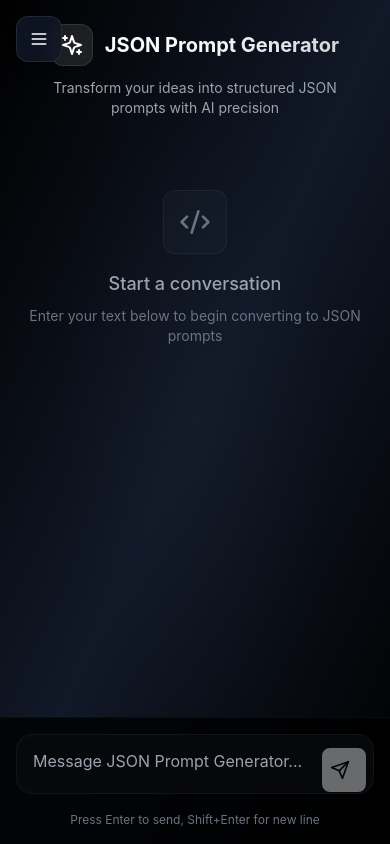
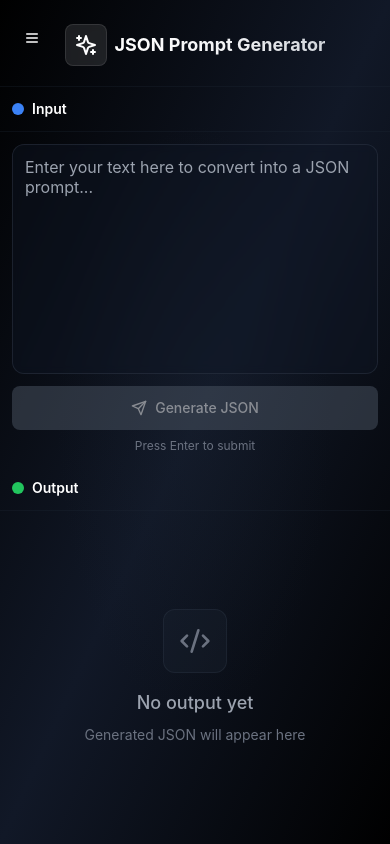
Before and after one commit to MSG-Mutual-Support-to-Grow/JSON-Prompt-Generator, a React (Vite) app in the folder frontend/: page / in a window 390 px wide. Built offline with nearby package versions, Linux system fonts and the light colour scheme.

Commit message:
Final update

```diff
--- a/frontend/src/components/Sidebar.tsx
+++ b/frontend/src/components/Sidebar.tsx
@@ -23,9 +23,9 @@ const Sidebar: React.FC<SidebarProps> = ({
       {/* Sidebar toggle button */}
       <button
         onClick={onToggle}
-        className="fixed top-4 left-4 z-50 p-3 bg-gray-900/80 backdrop-blur-sm rounded-xl shadow-lg hover:bg-gray-800/80 transition-all duration-200 border border-gray-700/50 lg:hidden"
+        className="fixed top-4 left-4 z-50 p-2 hover:bg-gray-800/20 transition-all duration-200 lg:hidden"
       >
-        <Menu className="w-5 h-5 text-white" />
+        <Menu className="w-4 h-4 text-white" />
       </button>
 
       {/* Sidebar */}
--- a/frontend/src/components/TextToJsonConverter.tsx
+++ b/frontend/src/components/TextToJsonConverter.tsx
@@ -114,7 +114,7 @@ const TextToJsonConverter: React.FC<TextToJsonConverterProps> = ({ onAddToHistor
   };
 
   const handleKeyPress = (e: React.KeyboardEvent<HTMLTextAreaElement>) => {
-    if (e.key === 'Enter' && !e.shiftKey) {
+    if (e.key === 'Enter' && (e.ctrlKey || isMobile)) {
       e.preventDefault();
       if (inputText.trim() && !isProcessing) {
         handleSubmit(e as any);
@@ -176,153 +176,149 @@ const TextToJsonConverter: React.FC<TextToJsonConverterProps> = ({ onAddToHistor
       </div>
 
       <div className="relative z-10 flex flex-col h-full">
-        {/* Header - Only show when conversation is empty */}
-        {conversation.length === 0 && (
-          <div className="flex-shrink-0 text-center p-6 md:p-8">
-            <div className="flex items-center justify-center gap-3 mb-3 flex-wrap">
-              <div className="p-2 md:p-3 bg-white/10 rounded-xl backdrop-blur-sm border border-white/10">
-                <Sparkles className="w-6 h-6 md:w-8 md:h-8 text-white" />
+        {/* Header */}
+        <div className="flex-shrink-0 text-center p-4 md:p-6 border-b border-gray-800/30">
+          <div className="flex items-center justify-center gap-2 md:gap-2 mb-1 md:mb-2 flex-wrap mt-2 md:mt-0">
+            <div className="p-2 md:p-2 bg-white/10 rounded-lg md:rounded-xl backdrop-blur-sm border border-white/10">
+              <Sparkles className="w-6 h-6 md:w-6 md:h-6 text-white" />
             </div>
-              <h1 className="text-xl md:text-2xl lg:text-3xl font-bold bg-gradient-to-r from-white via-gray-100 to-gray-300 bg-clip-text text-transparent leading-tight">
+            <h1 className="text-lg md:text-2xl font-bold bg-gradient-to-r from-white via-gray-100 to-gray-300 bg-clip-text text-transparent leading-tight">
               JSON Prompt Generator
             </h1>
           </div>
-            <p className="text-gray-400 text-sm md:text-base max-w-lg mx-auto px-4">
+          <p className="text-gray-400 text-sm max-w-lg mx-auto px-2 text-center leading-relaxed hidden md:block">
             Transform your ideas into structured JSON prompts with AI precision
           </p>
         </div>
-        )}
 
-        {/* Conversation Area */}
-        <div className="flex-1 min-h-0 overflow-y-auto">
-          <div className="max-w-4xl mx-auto px-4 md:px-6 lg:px-8">
-            {conversation.length > 0 && (
-              <div className="space-y-4 md:space-y-6 py-6">
-                {conversation.map((item) => (
-                  <div key={item.id} className={`flex ${item.type === 'input' ? 'justify-end' : 'justify-start'}`}>
-                    <div className={`${item.type === 'input' ? 'max-w-[85%] md:max-w-[70%]' : 'w-full max-w-[95%]'}`}>
-                      {item.type === 'input' ? (
-                        <div className="bg-white text-black rounded-2xl px-4 py-3 md:px-6 md:py-4 shadow-lg ml-auto">
-                          <p className="text-sm md:text-base whitespace-pre-wrap">{item.content}</p>
-                        </div>
-                      ) : (
-                        <div className="bg-gray-900/40 backdrop-blur-sm rounded-2xl border border-gray-800/40 overflow-hidden shadow-xl">
-                          <div className="p-3 md:p-4 border-b border-gray-800/40 flex items-center justify-between">
+        {/* Main Content - Split Layout */}
+        <div className="flex-1 min-h-0 flex flex-col md:flex-row">
+          {/* Left Panel - Input */}
+          <div className="flex-1 min-h-0 flex flex-col md:border-r border-gray-800/30">
+            <div className="flex-shrink-0 p-3 md:p-4 border-b border-gray-800/30">
               <div className="flex items-center gap-2">
-                              <Code2 className="w-4 h-4 text-green-400" />
-                              <span className="text-sm font-medium text-white">Generated JSON</span>
-                            </div>
-                            <button
-                              onClick={() => copyToClipboard(item.content, item.id)}
-                              className={`flex items-center gap-2 px-3 py-1.5 rounded-lg text-xs font-medium transition-all duration-200 ${
-                                copied === item.id
-                                  ? 'bg-green-500 text-white shadow-lg scale-105'
-                                  : 'bg-white/10 text-gray-300 hover:bg-white/20 backdrop-blur-sm border border-white/10'
-                              }`}
-                            >
-                              {copied === item.id ? (
-                                <>
-                                  <CheckCircle className="w-3 h-3" />
-                                  <span>Copied!</span>
-                                </>
-                              ) : (
-                                <>
-                                  <Copy className="w-3 h-3" />
-                                  <span>Copy</span>
-                                </>
-                              )}
-                            </button>
-                          </div>
-                          <div className="p-4 md:p-6">
-                            <pre className="text-xs md:text-sm text-gray-100 font-mono leading-relaxed overflow-x-auto whitespace-pre-wrap">
-                              <code>{item.content}</code>
-                            </pre>
+                <div className="w-3 h-3 bg-blue-500 rounded-full"></div>
+                <h2 className="text-sm font-semibold text-white">Input</h2>
               </div>
             </div>
-                      )}
-                    </div>
-                  </div>
-                ))}
-
-                {isProcessing && (
-                  <div className="flex justify-start">
-                    <div className="bg-gray-900/40 backdrop-blur-sm rounded-2xl border border-gray-800/40 p-4 md:p-6 flex items-center gap-3">
-                      <Loader2 className="w-5 h-5 animate-spin text-white" />
-                      <span className="text-gray-300">Generating JSON prompt...</span>
-                    </div>
-                  </div>
-                )}
-
-                {/* Invisible div to scroll to */}
-                <div ref={conversationEndRef} />
-              </div>
-            )}
-
-            {/* Empty state for conversation */}
-            {conversation.length === 0 && (
-              <div className="text-center py-12 md:py-16">
-                <div className="w-16 h-16 bg-gray-800/30 rounded-xl mx-auto mb-4 flex items-center justify-center border border-gray-700/30">
-                  <Code2 className="w-8 h-8 text-gray-500" />
-                </div>
-                <p className="text-gray-400 text-lg mb-2 font-medium">Start a conversation</p>
-                <p className="text-gray-500 text-sm">Enter your text below to begin converting to JSON prompts</p>
-              </div>
-            )}
-          </div>
-        </div>
-
-        {/* Input Area - Fixed at bottom */}
-        <div className="flex-shrink-0 border-t border-gray-800/30 bg-black/80 backdrop-blur-xl">
-          <div className="max-w-4xl mx-auto p-4 md:p-6">
-            <form onSubmit={handleSubmit} className="space-y-3">
-              <div className="relative">
+            <div className="flex-1 min-h-0 p-3 md:p-4">
+              <form onSubmit={handleSubmit} className="h-full flex flex-col">
+                <div className="flex-1 min-h-0 mb-3 md:mb-4">
                   <textarea
                     id="input-text"
                     value={inputText}
                     onChange={(e) => setInputText(e.target.value)}
                     onKeyPress={handleKeyPress}
-                  placeholder="Message JSON Prompt Generator..."
-                  className={`w-full px-4 py-4 pr-14 bg-gray-800/20 backdrop-blur-sm border border-gray-700/20 rounded-2xl text-white placeholder-gray-400 focus:ring-2 focus:ring-white/10 focus:border-gray-600/30 resize-none transition-all duration-200 text-sm md:text-base ${
-                    isMobile ? 'min-h-[60px] max-h-[120px]' : 'min-h-[56px] max-h-[150px]'
-                  }`}
+                    placeholder="Enter your text here to convert into a JSON prompt..."
+                    className="w-full h-full bg-gray-900/40 backdrop-blur-sm border border-gray-700/40 rounded-xl text-white placeholder-gray-400 focus:ring-2 focus:ring-blue-500/30 focus:border-blue-500/30 resize-none transition-all duration-200 text-sm md:text-base p-3 md:p-4"
                     required
-                  rows={1}
-                  style={{ height: 'auto' }}
-                  onInput={(e) => {
-                    const target = e.target as HTMLTextAreaElement;
-                    target.style.height = 'auto';
-                    target.style.height = Math.min(target.scrollHeight, isMobile ? 120 : 150) + 'px';
-                  }}
                   />
+                </div>
+                <div className="flex-shrink-0 space-y-2 md:space-y-3">
                   <button
                     type="submit"
                     disabled={!inputText.trim() || isProcessing}
-                  className="absolute bottom-2 right-2 p-2 bg-white text-black rounded-lg hover:bg-gray-100 focus:ring-2 focus:ring-white/20 disabled:opacity-40 disabled:cursor-not-allowed transition-all duration-200 shadow-lg disabled:hover:bg-white"
+                    className="w-full py-2.5 md:py-3 bg-blue-600 hover:bg-blue-700 disabled:bg-gray-600 disabled:opacity-50 disabled:cursor-not-allowed text-white rounded-lg font-medium transition-all duration-200 flex items-center justify-center gap-2 text-sm md:text-base"
                   >
                     {isProcessing ? (
-                    <Loader2 className="w-5 h-5 animate-spin" />
+                      <>
+                        <Loader2 className="w-4 h-4 md:w-5 md:h-5 animate-spin" />
+                        <span>Generating...</span>
+                      </>
                     ) : (
-                    <Send className="w-5 h-5" />
+                      <>
+                        <Send className="w-4 h-4 md:w-5 md:h-5" />
+                        <span>Generate JSON</span>
+                      </>
                     )}
                   </button>
+                  <div className="text-center">
+                    <p className="text-xs text-gray-500">
+                      {isMobile ? 'Press Enter to submit' : 'Press Ctrl+Enter to submit'}
+                    </p>
+                  </div>
+                </div>
+              </form>
+            </div>
           </div>
 
-              {conversation.length > 0 && (
-                <div className="flex justify-center pt-2">
+          {/* Right Panel - Output */}
+          <div className="flex-1 min-h-0 flex flex-col">
+            <div className="flex-shrink-0 p-3 md:p-4 border-b border-gray-800/30">
+              <div className="flex items-center justify-between">
+                <div className="flex items-center gap-2">
+                  <div className="w-3 h-3 bg-green-500 rounded-full"></div>
+                  <h2 className="text-sm font-semibold text-white">Output</h2>
+                </div>
+                {conversation.length > 0 && conversation[conversation.length - 1]?.type === 'output' && (
+                  <div className="flex items-center gap-1 md:gap-2">
                     <button
-                    type="button"
+                      onClick={() => copyToClipboard(conversation[conversation.length - 1].content, 'latest')}
+                      className={`flex items-center gap-1 md:gap-2 px-2 md:px-3 py-1.5 rounded-lg text-xs font-medium transition-all duration-200 ${
+                        copied === 'latest'
+                          ? 'bg-green-500 text-white'
+                          : 'bg-white/10 text-gray-300 hover:bg-white/20 backdrop-blur-sm border border-white/10'
+                      }`}
+                    >
+                      {copied === 'latest' ? (
+                        <>
+                          <CheckCircle className="w-3 h-3" />
+                          <span className="hidden sm:inline">Copied!</span>
+                        </>
+                      ) : (
+                        <>
+                          <Copy className="w-3 h-3" />
+                          <span className="hidden sm:inline">Copy</span>
+                        </>
+                      )}
+                    </button>
+                    <button
                       onClick={clearConversation}
-                    className="px-4 py-2 text-gray-400 bg-gray-800/20 backdrop-blur-sm rounded-lg hover:bg-gray-700/20 transition-all duration-200 border border-gray-700/20 text-sm"
+                      className="px-2 md:px-3 py-1.5 text-gray-400 bg-gray-800/20 backdrop-blur-sm rounded-lg hover:bg-gray-700/20 transition-all duration-200 border border-gray-700/20 text-xs"
                     >
-                    Clear conversation
+                      <span className="hidden sm:inline">Clear</span>
+                      <X className="w-3 h-3 sm:hidden" />
                     </button>
                   </div>
                 )}
-
+              </div>
+            </div>
+            <div className="flex-1 min-h-0 p-3 md:p-4">
+              {conversation.length === 0 ? (
+                <div className="h-full flex items-center justify-center">
                   <div className="text-center">
-                <p className="text-xs text-gray-500">Press Enter to send, Shift+Enter for new line</p>
+                    <div className="w-16 h-16 bg-gray-800/30 rounded-xl mx-auto mb-4 flex items-center justify-center border border-gray-700/30">
+                      <Code2 className="w-8 h-8 text-gray-500" />
                     </div>
-            </form>
+                    <p className="text-gray-400 text-lg mb-2 font-medium">No output yet</p>
+                    <p className="text-gray-500 text-sm">Generated JSON will appear here</p>
+                  </div>
+                </div>
+              ) : (
+                <div className="h-full overflow-y-auto">
+                  <div className="bg-gray-900/40 backdrop-blur-sm rounded-xl border border-gray-700/40 h-full overflow-hidden">
+                    <div className="h-full overflow-y-auto p-4">
+                      {isProcessing ? (
+                        <div className="flex items-center justify-center h-full">
+                          <div className="flex items-center gap-3">
+                            <Loader2 className="w-6 h-6 animate-spin text-white" />
+                            <span className="text-gray-300">Generating JSON prompt...</span>
+                          </div>
+                        </div>
+                      ) : (
+                        <pre className="text-xs md:text-sm text-gray-100 font-mono leading-relaxed whitespace-pre-wrap">
+                          <code>
+                            {conversation.length > 0 && conversation[conversation.length - 1]?.type === 'output'
+                              ? conversation[conversation.length - 1].content
+                              : 'No JSON output available'}
+                          </code>
+                        </pre>
+                      )}
+                    </div>
+                  </div>
+                </div>
+              )}
+            </div>
           </div>
         </div>
       </div>
```
Lines whose indentation alone changed are shown as unchanged.
